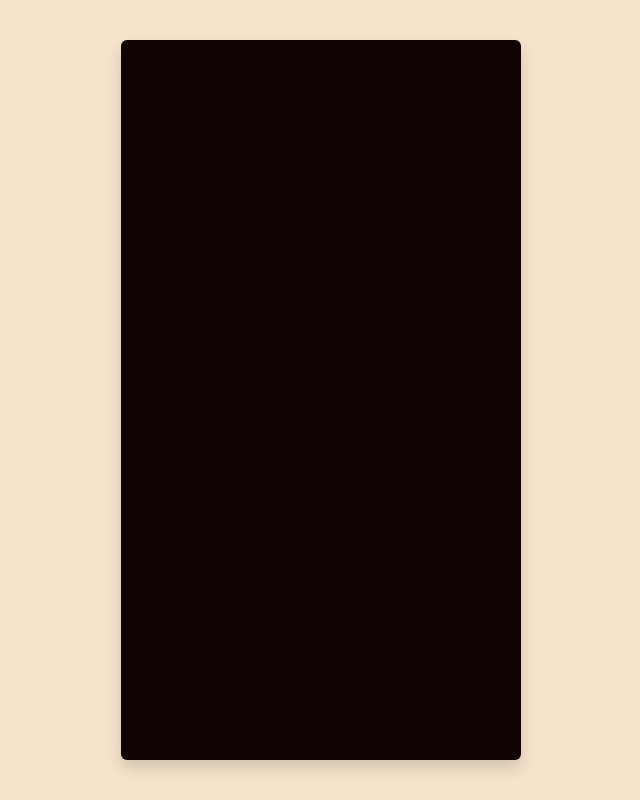
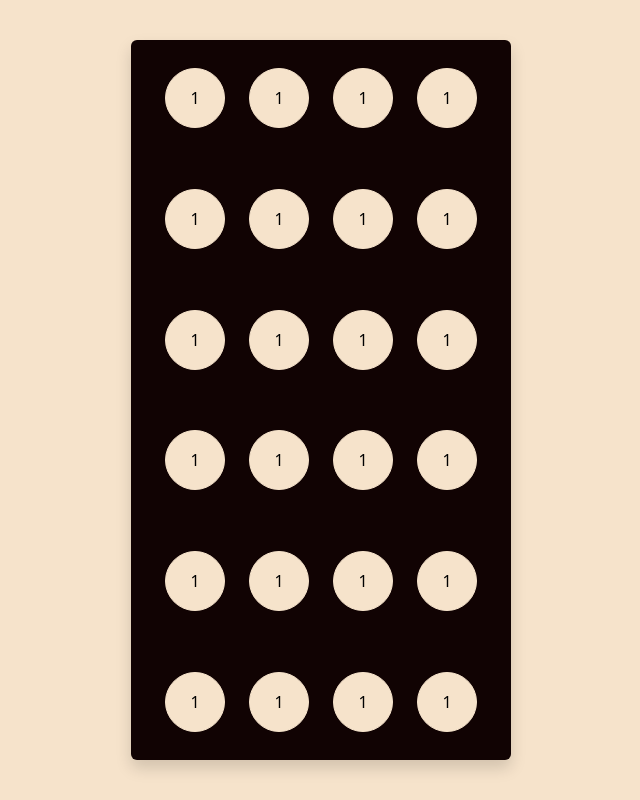
Before and after one commit to Kapil9711/Calculator, a website: page index.html in a window 1280 px wide. Shown: the whole page, without its empty margins (319-959 px from the left). Drawn offline with Linux system fonts and the light colour scheme.

Commit message:
implemented button

```diff
--- a/css/calculator..css
+++ b/css/calculator..css
@@ -9,5 +9,17 @@ html, body {
 }
 
 .calculator-container {
-  max-width: 400px;
+  max-width: 380px;
 }
+
+.row button {
+  height: 60px;
+  width: 60px;
+  margin-block: auto;
+}
+
+.col-2 {
+  display: flex;
+  justify-content: center;
+  align-items: center;
+}
--- a/index.html
+++ b/index.html
@@ -14,8 +14,104 @@
         class="container h-100 d-flex justify-content-center align-items-center"
       >
         <div
-          class="container rounded shadow h-90 bg-dark calculator-container"
-        ></div>
+          class="container p-0 d-flex gap-1 flex-wrap align-items-center justify-content-center rounded shadow h-90 bg-dark calculator-container"
+        >
+          <!-- row1 -->
+          <div class="row">
+            <div class="col-3">
+              <button class="btn btn-light rounded-circle">1</button>
+            </div>
+            <div class="col-3">
+              <button class="btn btn-light rounded-circle">1</button>
+            </div>
+            <div class="col-3">
+              <button class="btn btn-light rounded-circle">1</button>
+            </div>
+            <div class="col-3">
+              <button class="btn btn-light rounded-circle">1</button>
+            </div>
+          </div>
+
+          <!-- row1 -->
+          <div class="row">
+            <div class="col-3">
+              <button class="btn btn-light rounded-circle">1</button>
+            </div>
+            <div class="col-3">
+              <button class="btn btn-light rounded-circle">1</button>
+            </div>
+            <div class="col-3">
+              <button class="btn btn-light rounded-circle">1</button>
+            </div>
+            <div class="col-3">
+              <button class="btn btn-light rounded-circle">1</button>
+            </div>
+          </div>
+
+          <!-- row1 -->
+          <div class="row">
+            <div class="col-3">
+              <button class="btn btn-light rounded-circle">1</button>
+            </div>
+            <div class="col-3">
+              <button class="btn btn-light rounded-circle">1</button>
+            </div>
+            <div class="col-3">
+              <button class="btn btn-light rounded-circle">1</button>
+            </div>
+            <div class="col-3">
+              <button class="btn btn-light rounded-circle">1</button>
+            </div>
+          </div>
+
+          <!-- row1 -->
+          <div class="row">
+            <div class="col-3">
+              <button class="btn btn-light rounded-circle">1</button>
+            </div>
+            <div class="col-3">
+              <button class="btn btn-light rounded-circle">1</button>
+            </div>
+            <div class="col-3">
+              <button class="btn btn-light rounded-circle">1</button>
+            </div>
+            <div class="col-3">
+              <button class="btn btn-light rounded-circle">1</button>
+            </div>
+          </div>
+
+          <!-- row1 -->
+          <div class="row">
+            <div class="col-3">
+              <button class="btn btn-light rounded-circle">1</button>
+            </div>
+            <div class="col-3">
+              <button class="btn btn-light rounded-circle">1</button>
+            </div>
+            <div class="col-3">
+              <button class="btn btn-light rounded-circle">1</button>
+            </div>
+            <div class="col-3">
+              <button class="btn btn-light rounded-circle">1</button>
+            </div>
+          </div>
+
+          <!-- row1 -->
+          <div class="row">
+            <div class="col-3">
+              <button class="btn btn-light rounded-circle">1</button>
+            </div>
+            <div class="col-3">
+              <button class="btn btn-light rounded-circle">1</button>
+            </div>
+            <div class="col-3">
+              <button class="btn btn-light rounded-circle">1</button>
+            </div>
+            <div class="col-3">
+              <button class="btn btn-light rounded-circle">1</button>
+            </div>
+          </div>
+        </div>
       </div>
     </div>
   </body>
```
